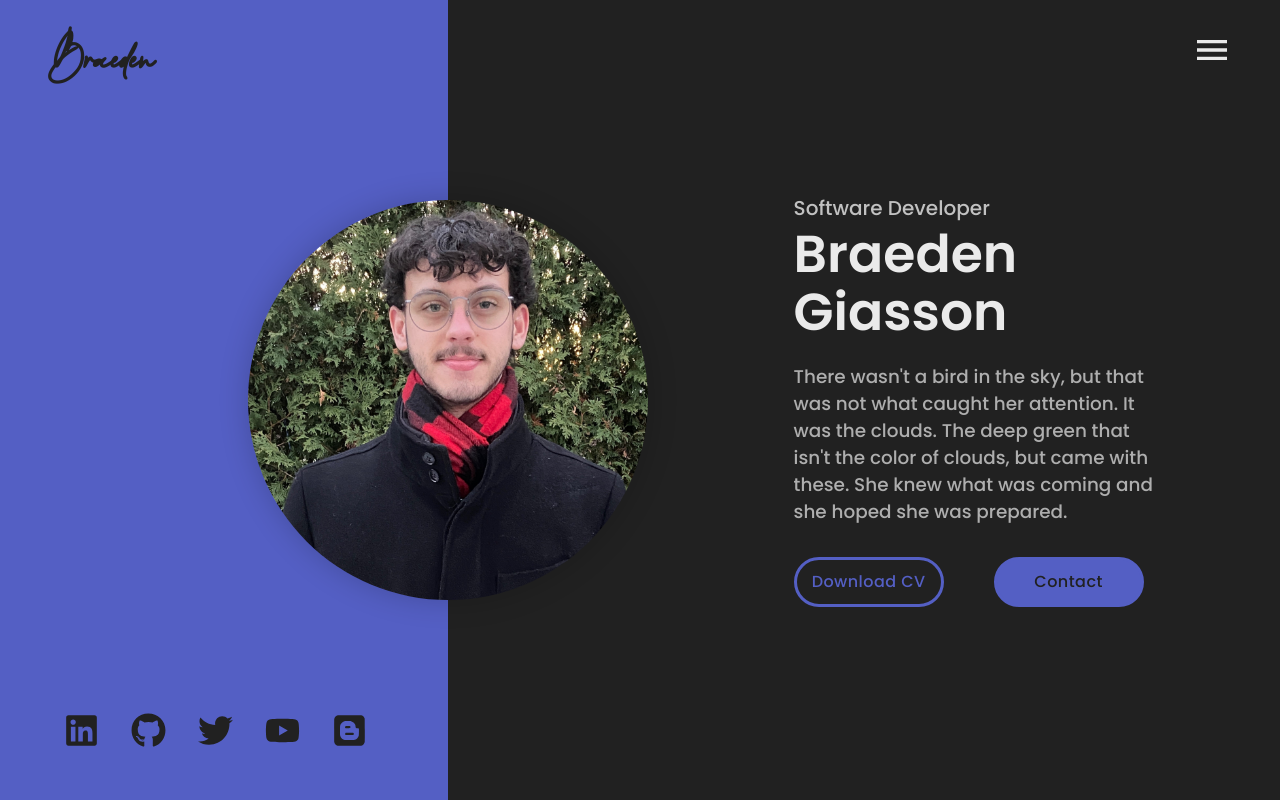
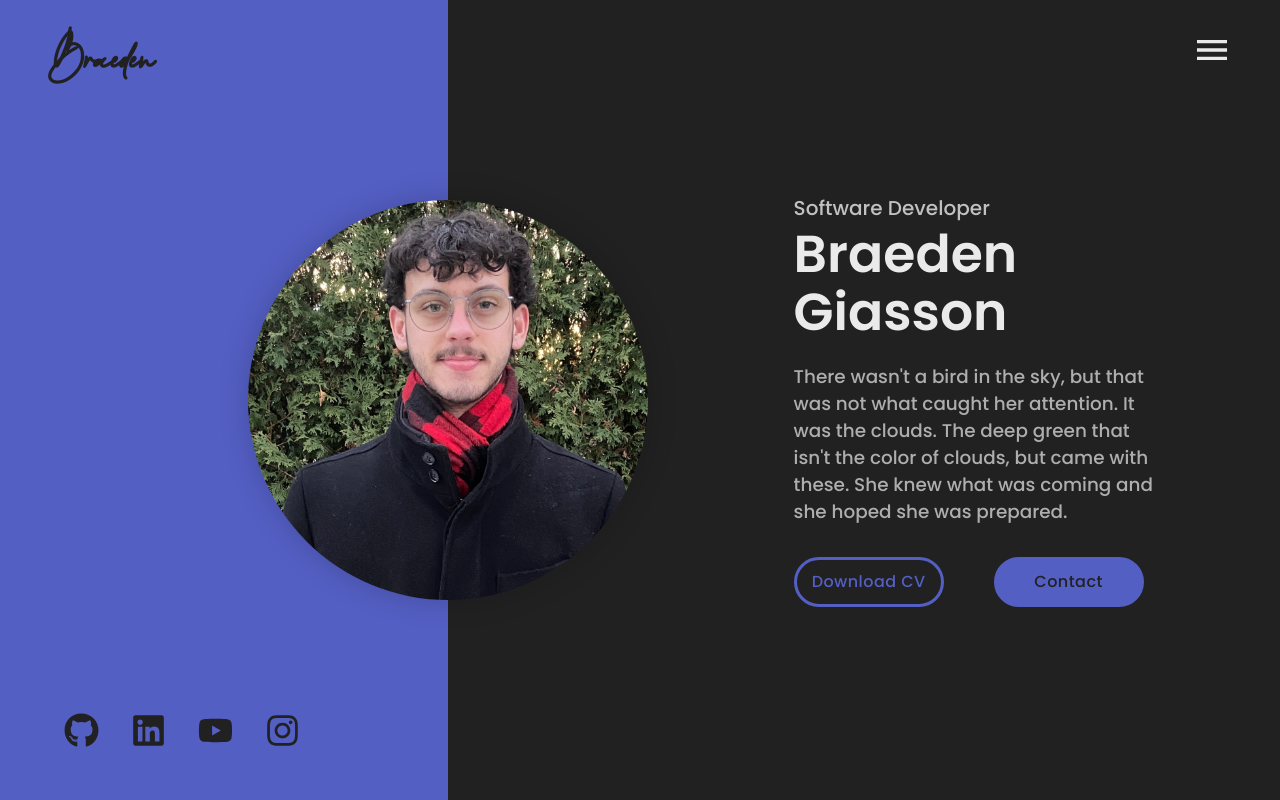
Before and after one commit to BraedenGiasson/braedengiasson.github.io, a React (Create React App) app: page / in a window 1280 px wide. Shown: the top 800 px of the page. Built offline with nearby package versions, Linux system fonts and the light colour scheme; a web font is replaced by a local one.

Commit message:
Modified landing part

```diff
--- a/src/components/Landing/Landing.js
+++ b/src/components/Landing/Landing.js
@@ -14,6 +14,7 @@ import {
     FaGithub,
     FaYoutube,
     FaBlogger,
+    FaInstagram,
 } from 'react-icons/fa';
 
 function Landing() {
@@ -75,19 +76,6 @@ function Landing() {
                     style={{ backgroundColor: theme.primary }}
                 >
                     <div className='lcl--content'>
-                        {socialsData.linkedIn && (
-                            <a
-                                href={socialsData.linkedIn}
-                                target='_blank'
-                                rel='noreferrer'
-                            >
-                                <FaLinkedin
-                                    className='landing--social'
-                                    style={{ color: theme.secondary }}
-                                    aria-label='LinkedIn'
-                                />
-                            </a>
-                        )}
                         {socialsData.github && (
                             <a
                                 href={socialsData.github}
@@ -101,16 +89,16 @@ function Landing() {
                                 />
                             </a>
                         )}
-                        {socialsData.twitter && (
+                        {socialsData.linkedIn && (
                             <a
-                                href={socialsData.twitter}
+                                href={socialsData.linkedIn}
                                 target='_blank'
                                 rel='noreferrer'
                             >
-                                <FaTwitter
+                                <FaLinkedin
                                     className='landing--social'
                                     style={{ color: theme.secondary }}
-                                    aria-label='Twitter'
+                                    aria-label='LinkedIn'
                                 />
                             </a>
                         )}
@@ -127,16 +115,16 @@ function Landing() {
                                 />
                             </a>
                         )}
-                        {socialsData.blogger && (
+                        {socialsData.instagram && (
                             <a
-                                href={socialsData.blogger}
+                                href={socialsData.instagram}
                                 target='_blank'
                                 rel='noreferrer'
                             >
-                                <FaBlogger
+                                <FaInstagram
                                     className='landing--social'
                                     style={{ color: theme.secondary }}
-                                    aria-label='Blogger'
+                                    aria-label='Instagram'
                                 />
                             </a>
                         )}
```
